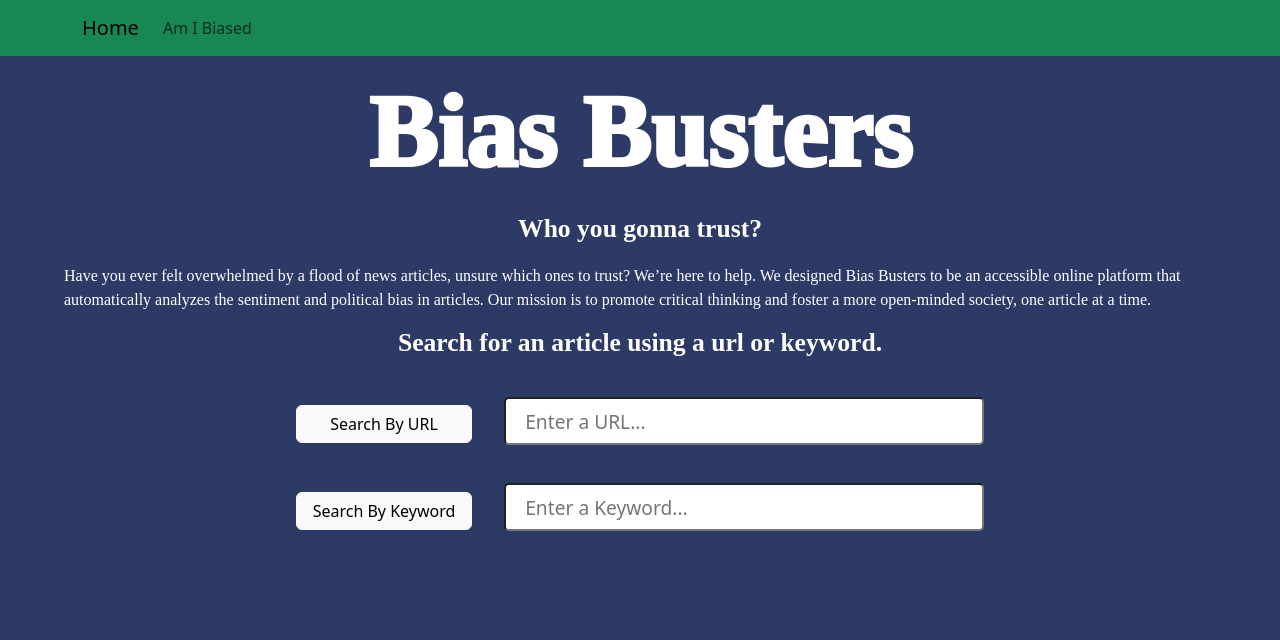
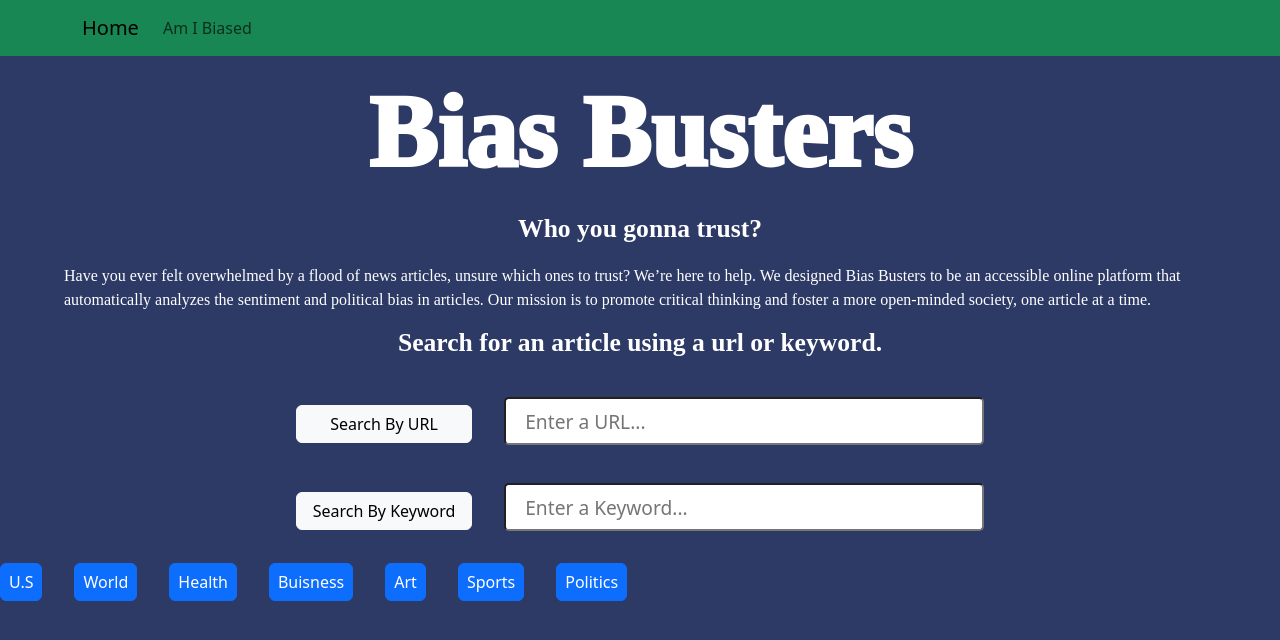
Before and after one commit to adeleweiss/Bias_Busters, a React (Create React App) app in the folder frontend/: page / in a window 1280 px wide. Shown: the top 640 px of the page. Built offline with nearby package versions, Linux system fonts and the light colour scheme.

Commit message:
nav bar and home page keyword options

```diff
--- a/frontend/src/Home.jsx
+++ b/frontend/src/Home.jsx
@@ -7,6 +7,7 @@ import 'bootstrap/dist/css/bootstrap.min.css';
 import Card from './ArticleCard';
 import ArticleContext from './ArticleContext';
 import NavBar from './NavBar';
+import { useCallback } from 'react';
 
 function Home() {
     const [url, setUrl] = useState("");
@@ -15,6 +16,9 @@ function Home() {
     const [data, setData] = useContext(ArticleContext);
     const [showButton, setShowButton] = useState(false);
     const navigate = useNavigate();
+
+    const [choiceWord, setChoiceWord] = useState("");
+    const choiceWordArray = ["U.S", "World", "Health", "Buisness", "Art", "Sports", "Politics"]
 
     const handleSubmitUrl = async (e) => {
         e.preventDefault();
@@ -81,6 +85,11 @@ function Home() {
           behavior: "smooth",
         });
       };
+
+    const handleUpdateKeyWordFromChoice = useCallback((givenWord) => {
+        setKeyword(givenWord);
+        handleSubmitKeyWord();
+    });
 
     return (
         <>
@@ -183,6 +192,13 @@ function Home() {
                             </form>
                         </motion.div>
                     </Col>
+                    <div>
+                        {choiceWordArray.map(word => (
+                            <Button className="w-auto px-2" key={word}
+                                onClick={() => handleUpdateKeyWordFromChoice(word)}
+                            >{word}</Button>
+                        ))}
+                    </div>
                 {results.length !== 0 && (
                 <motion.div
                     className='resultsIndicator '
--- a/frontend/src/Results.jsx
+++ b/frontend/src/Results.jsx
@@ -5,6 +5,7 @@ import { ScatterChart, Scatter, XAxis, YAxis, CartesianGrid, Tooltip, Legend, Re
 import "./Results.css";
 import { useNavigate } from 'react-router-dom';
 import ArticleContext from './ArticleContext';
+import NavBar from "./NavBar";
 
 const Results = () => {
     const [data, setData] = useContext(ArticleContext);
@@ -96,7 +97,8 @@ const Results = () => {
         url: score.url,           // URL to link to
     }));
 
-    return (
+    return (<>
+            <NavBar></NavBar>
         <Container className="results-container">
 
             <h2>Article Bias Results</h2>
@@ -168,6 +170,8 @@ const Results = () => {
             </Button>
 
         </Container>
+    </>
+
     );
 };
 
```
